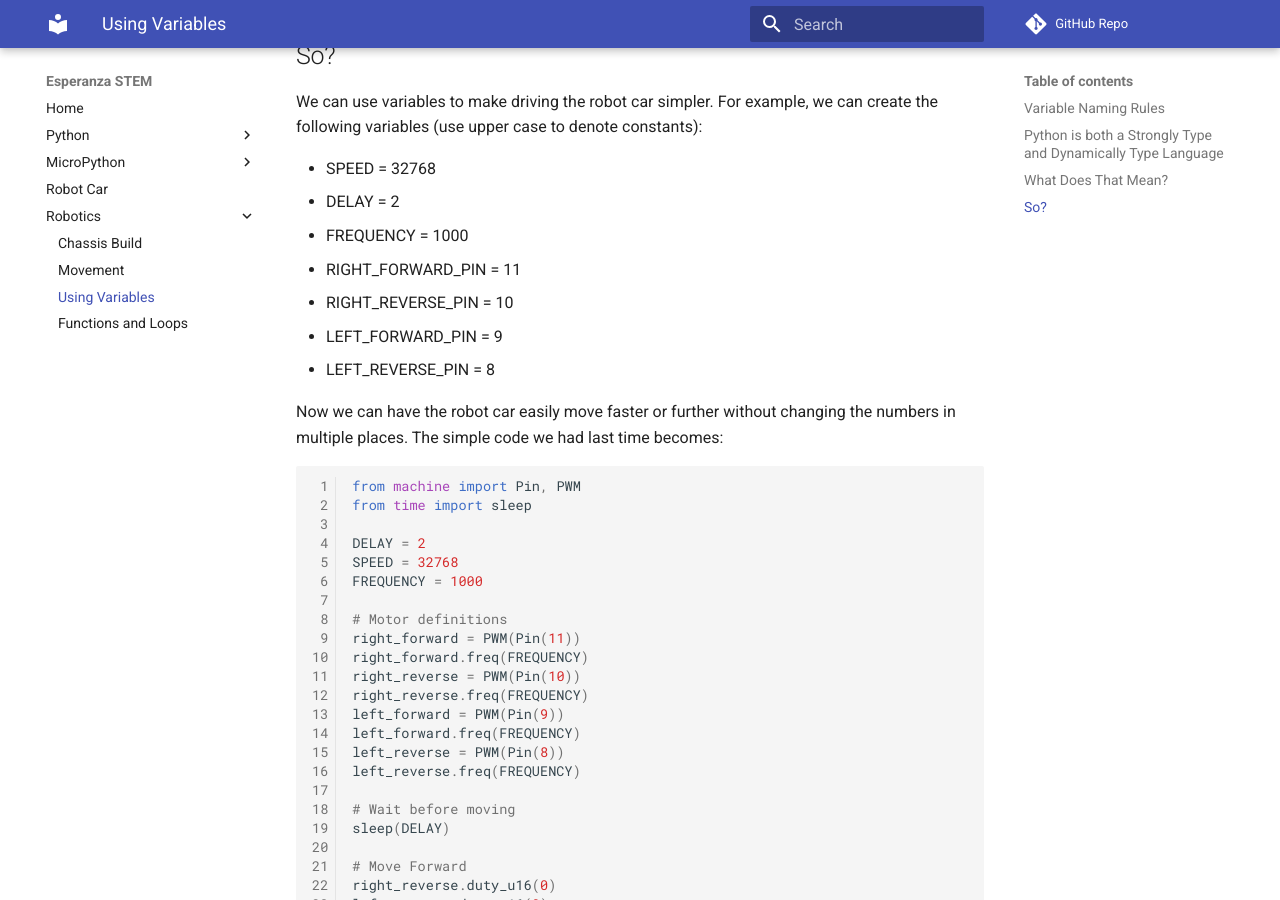
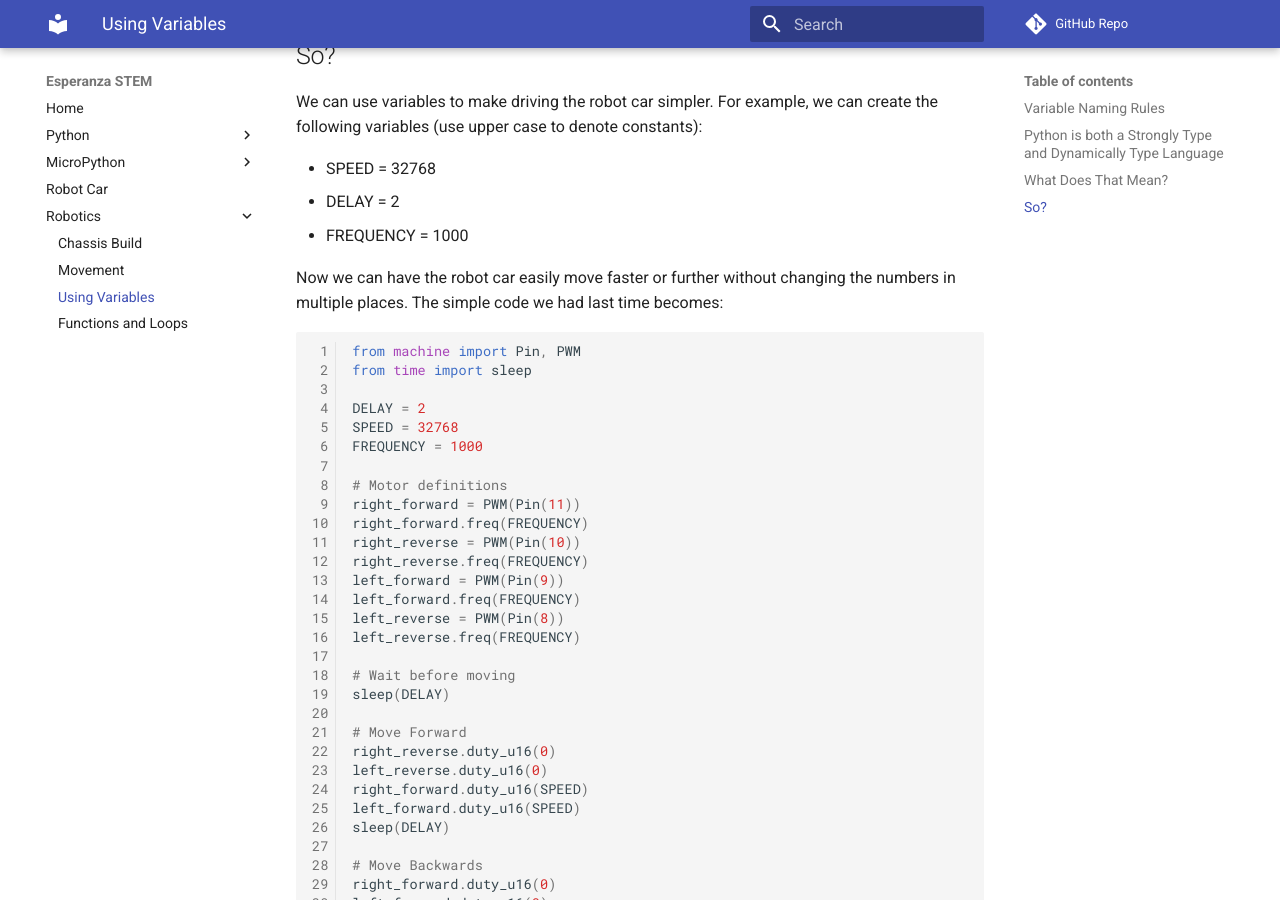
Before and after one commit to jetannenbaum/esperanzaSTEM, an MkDocs documentation site: the page built from docs/robotics/variables.md, in a window 1280 px wide and 900 px high, scrolled down 1117 px. Built offline with MkDocs 1.6.1 and Material for MkDocs 9.7.7, drawn with Linux system fonts in a browser that asks for light colours; comment, search, counter and statistics services are not loaded.

Commit message:
remove constant pin definitions for motors

```diff
--- a/docs/robotics/variables.md
+++ b/docs/robotics/variables.md
@@ -35,10 +35,6 @@ We can use variables to make driving the robot car simpler.  For example, we can
 - SPEED = 32768
 - DELAY = 2
 - FREQUENCY = 1000
-- RIGHT_FORWARD_PIN = 11
-- RIGHT_REVERSE_PIN = 10
-- LEFT_FORWARD_PIN = 9
-- LEFT_REVERSE_PIN = 8
 
 Now we can have the robot car easily move faster or further without changing the numbers in multiple places.  The simple code we had last time becomes:
 
```
